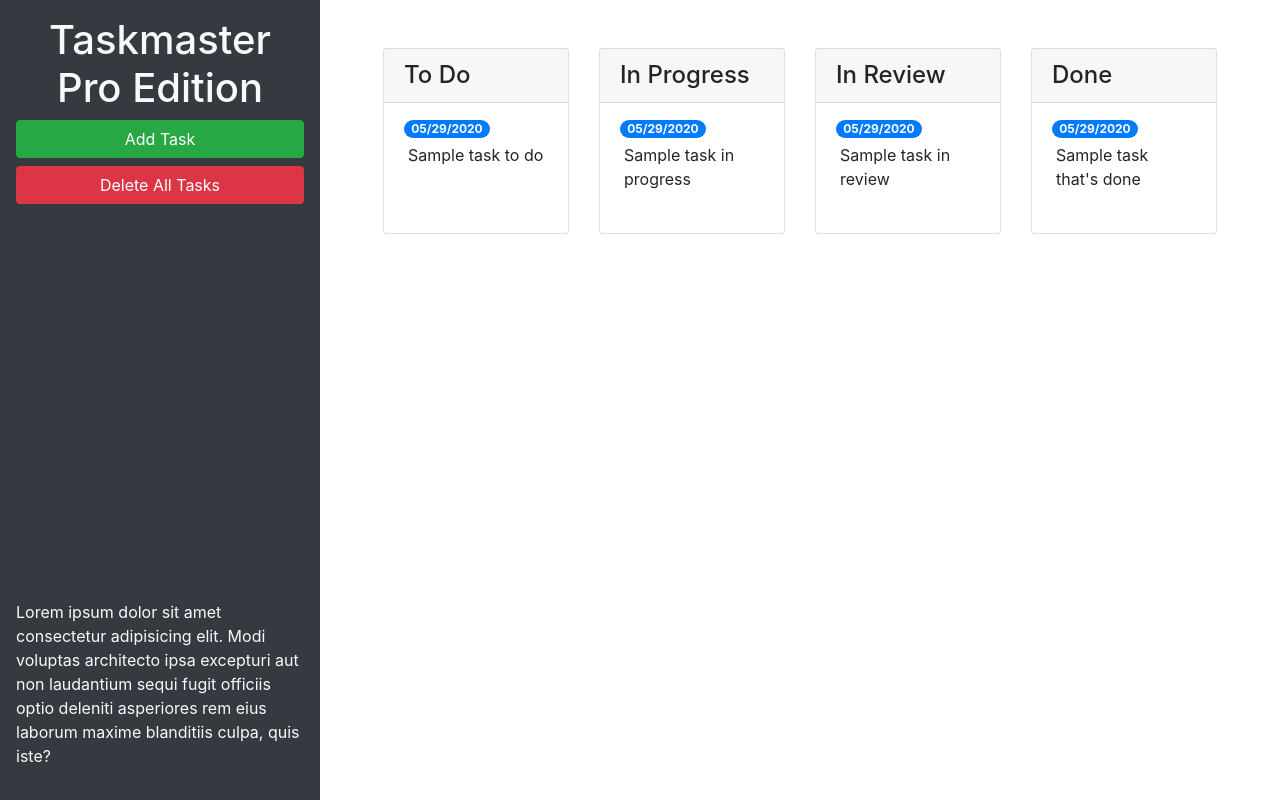
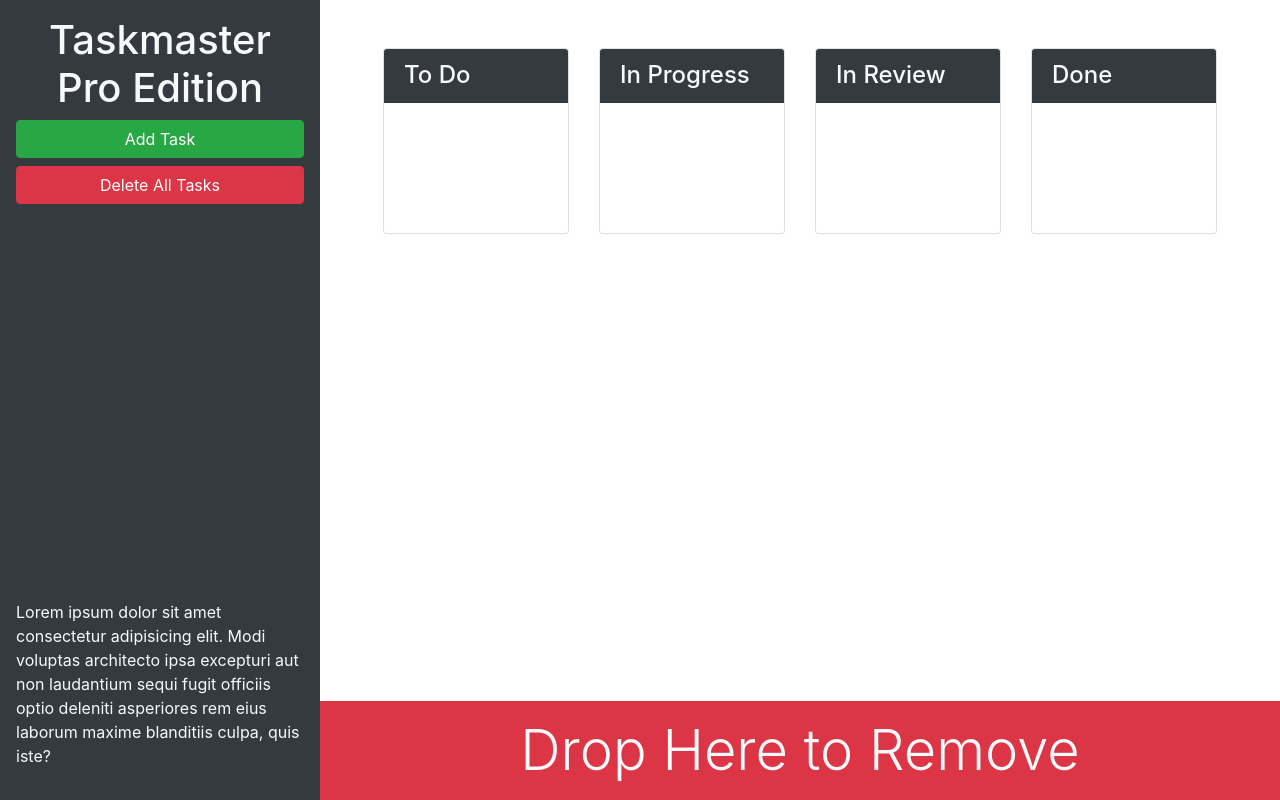
Before and after one commit to sydneywalcoff/taskmaster-pro, a plain HTML site: page index.html in a window 1280 px wide. Drawn offline with nearby package versions, Linux system fonts and the light colour scheme.

Commit message:
added trash zone --5.2.6

```diff
--- a/index.html
+++ b/index.html
@@ -13,27 +13,24 @@
 <body>
 
   <div class="row min-vh-100 no-gutters">
-    <header class="col-12 col-lg-3 bg-dark text-light d-flex flex-column p-4 p-lg-3">
+    <header class="col-12 col-lg-3 bg-dark text-light sticky-top d-flex flex-column p-4 p-lg-3">
       <h1 class="text-center">Taskmaster Pro Edition</h1>
       <button id="create-task" class="btn btn-block btn-success" data-toggle="modal" data-target="#task-form-modal">Add
         Task</button>
       <button id="remove-tasks" class="btn btn-block btn-danger">Delete All Tasks</button>
-      <p class="mt-auto">Lorem ipsum dolor sit amet consectetur adipisicing elit. Modi voluptas architecto ipsa
+      <p class="mt-auto d-none d-lg-block">Lorem ipsum dolor sit amet consectetur adipisicing elit. Modi voluptas architecto ipsa
         excepturi aut non
         laudantium sequi fugit officiis optio deleniti asperiores rem eius laborum maxime blanditiis culpa, quis iste?
       </p>
     </header>
-    <main class="col-12 col-lg-9">
+    <main class="col-12 col-lg-9 d-flex flex-column">
       <div class="m-5 row justify-content around">
         <!-- to do start -->
         <div class="col-12 col-md-6 col-xl-3 mb-3">
           <div class="card">
-            <h4 class="card-header">To Do</h4>
+            <h4 class="card-header bg-dark text-light">To Do</h4>
             <ul id="list-toDo" class="list-group list-group-flush">
-              <li class="list-group-item">
-                <span class="badge badge-primary badge-pill">05/29/2020</span>
-                <p class="m-1">Sample task to do</p>
-              </li>
+
             </ul>
           </div>
         </div>
@@ -41,12 +38,9 @@
         <!-- in progress start -->
         <div class="col-12 col-md-6 col-xl-3 mb-3">
           <div class="card">
-            <h4 class="card-header">In Progress</h4>
+            <h4 class="card-header bg-dark text-light">In Progress</h4>
             <ul id="list-inProgress" class="list-group list-group-flush">
-              <li class="list-group-item">
-                <span class="badge badge-primary badge-pill">05/29/2020</span>
-                <p class="m-1">Sample task in progress</p>
-              </li>
+
             </ul>
           </div>
         </div>
@@ -54,12 +48,9 @@
         <!-- in review start -->
         <div class="col-12 col-md-6 col-xl-3 mb-3">
           <div class="card">
-            <h4 class="card-header">In Review</h4>
+            <h4 class="card-header bg-dark text-light">In Review</h4>
             <ul id="list-inReview" class="list-group list-group-flush">
-              <li class="list-group-item">
-                <span class="badge badge-primary badge-pill">05/29/2020</span>
-                <p class="m-1">Sample task in review</p>
-              </li>
+
             </ul>
           </div>
         </div>
@@ -67,16 +58,16 @@
         <!-- done start -->
         <div class="col-12 col-md-6 col-xl-3 mb-3">
           <div class="card">
-            <h4 class="card-header">Done</h4>
+            <h4 class="card-header bg-dark text-light">Done</h4>
             <ul id="list-done" class="list-group list-group-flush">
-              <li class="list-group-item">
-                <span class="badge badge-primary badge-pill">05/29/2020</span>
-                <p class="m-1">Sample task that's done</p>
-              </li>
             </ul>
           </div>
         </div>
         <!-- done end -->
+      </div>
+      <!-- trash -->
+      <div class="mt-auto" id="trash">
+        <div class="w-100 bg-danger p-3 text-center text-light display-4">Drop Here to Remove</div>
       </div>
     </main>
   </div>
```
